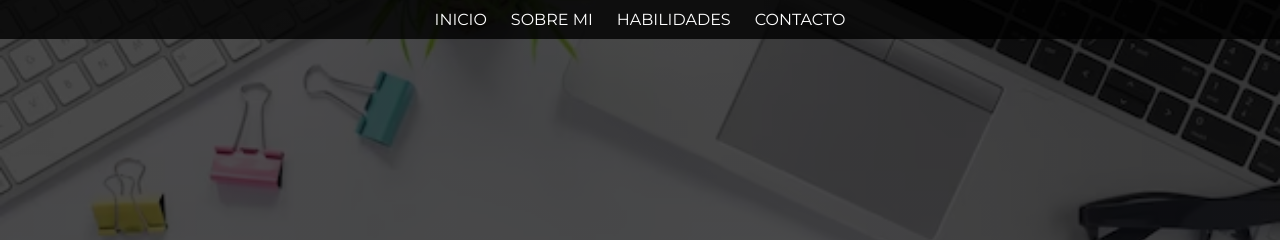
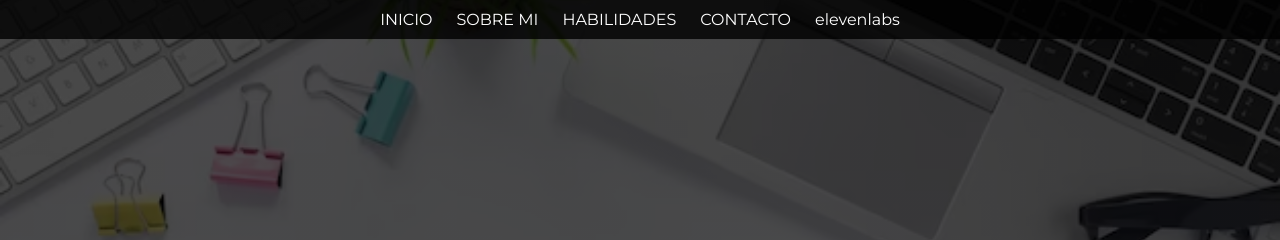
Before and after one commit to proffpablo/proffpablo.github.io, a plain HTML site: page index.html in a window 1280 px wide. Shown: the top 240 px of the page. Drawn offline with Linux system fonts and the light colour scheme; no server answers.

Commit message:
gateaways

```diff
--- a/index.html
+++ b/index.html
@@ -29,6 +29,7 @@
                 <li><a href="#sobre-mi" class="" onclick="seleccionar(this)">SOBRE MI</a></li>
                 <li><a href="#habilidades" class="" onclick="seleccionar(this)">HABILIDADES</a></li>
                 <li><a href="#contacto" class="" onclick="seleccionar(this)">CONTACTO</a></li>
+                <li><a href="https://elevenlabs.io/text-to-speech">elevenlabs</a></li>
                 </ul>
             </nav>
           </div>
```
